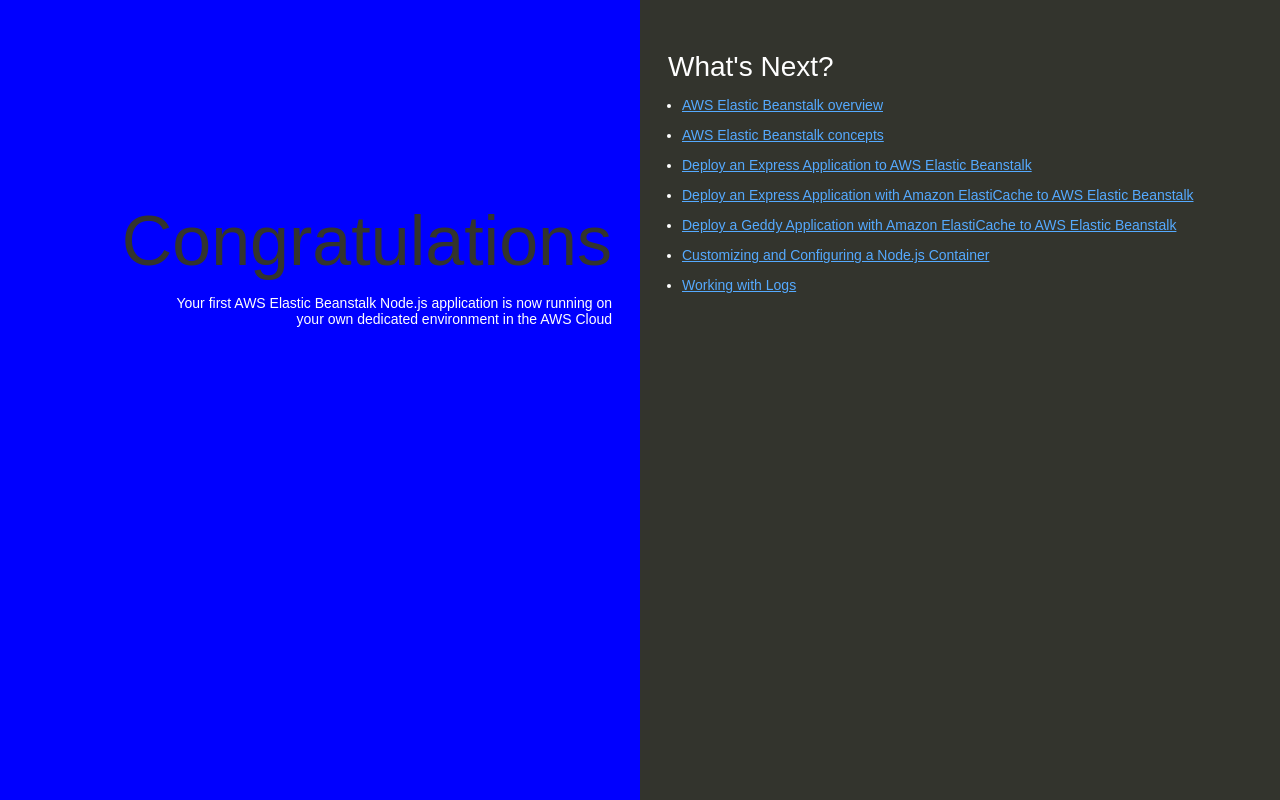
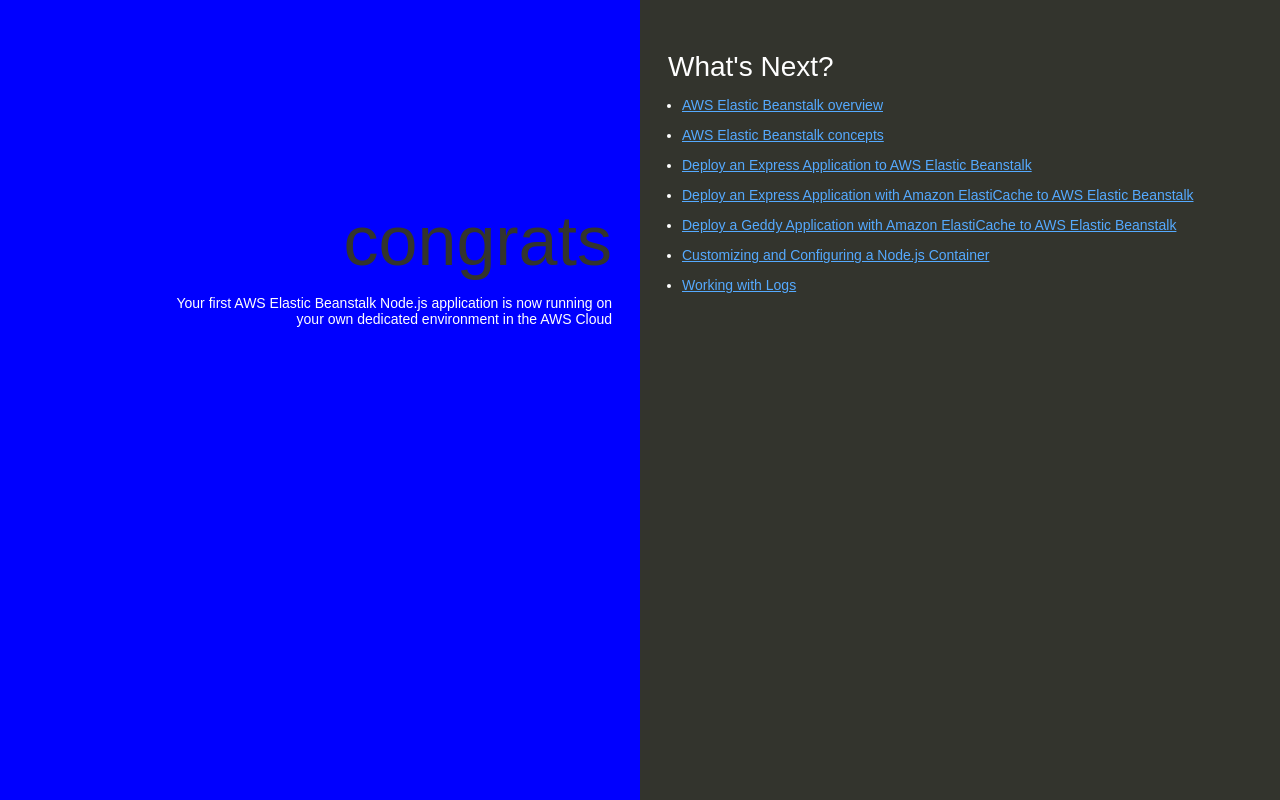
Before and after one commit to Naga-ganesh/my-nodeapp, a website: page index.html in a window 1280 px wide. Drawn offline with Linux system fonts and the light colour scheme.

Commit message:
Update index.html

```diff
--- a/index.html
+++ b/index.html
@@ -74,7 +74,7 @@
   </head>
   <body>
     <div class="textColumn">
-      <h1>Congratulations</h1>
+      <h1>congrats</h1>
       <p>Your first AWS Elastic Beanstalk Node.js application is now running on your own dedicated environment in the AWS Cloud</p>
     </div>
     <div class="linksColumn">
```
